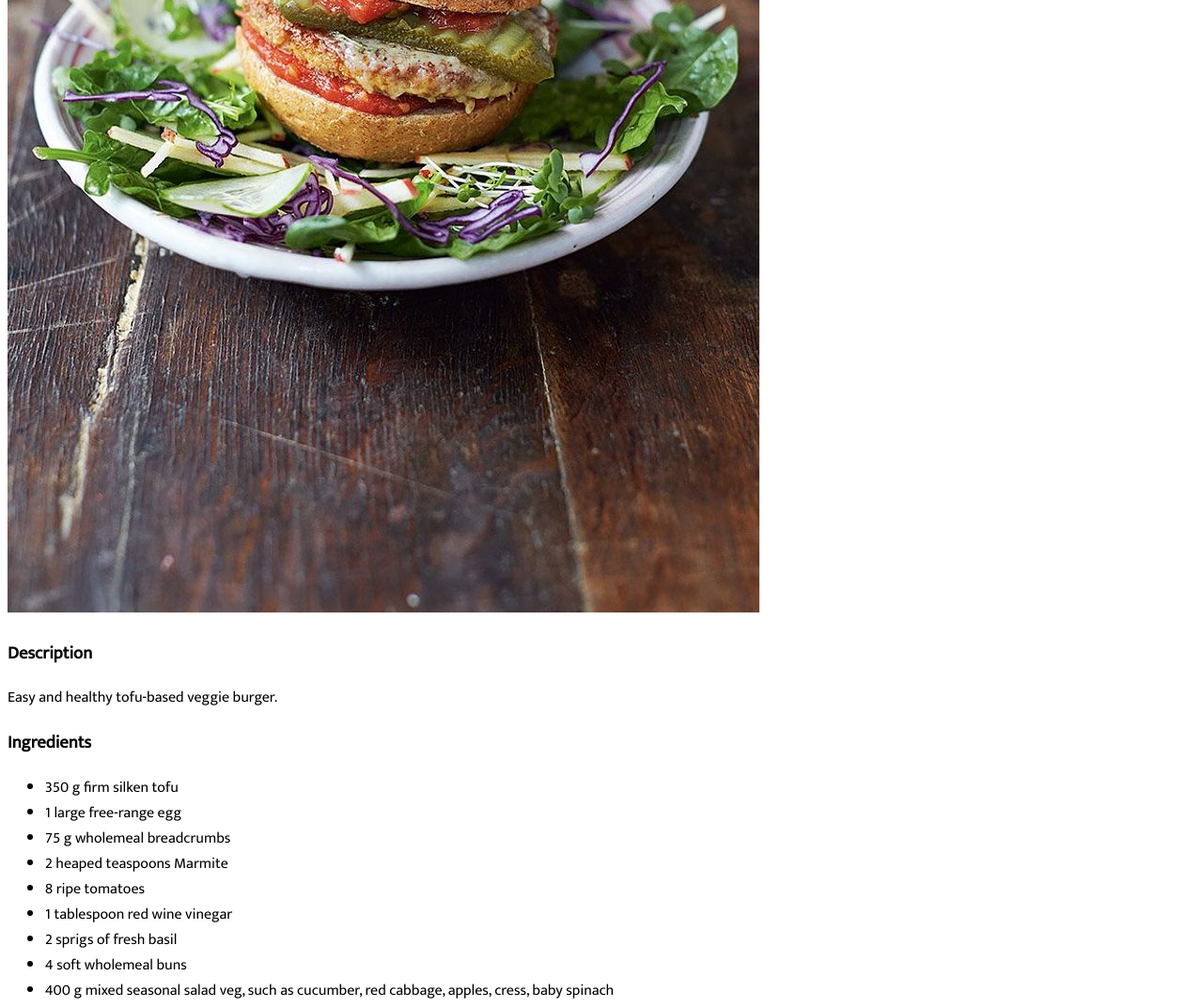
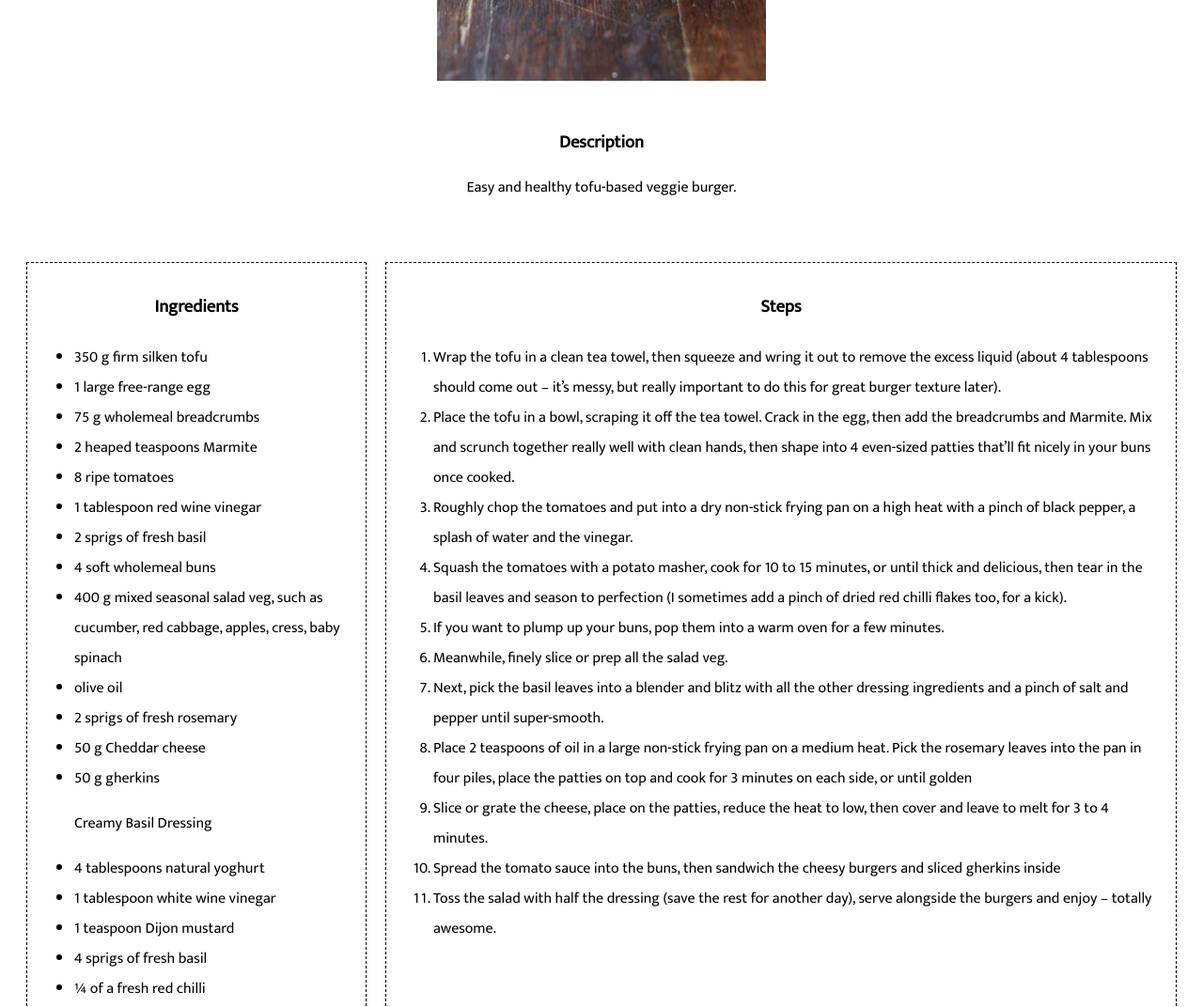
Before and after one commit to Ma-thyas/Project_Recipes, a plain HTML site: page recipes/tofu-burger.html in a window 1280 px wide. Shown: the part 600-1672 px from the top of the page at 94% size. Drawn offline with Linux system fonts and the light colour scheme.

Commit message:
css changes

```diff
--- a/recipes/tofu-burger.html
+++ b/recipes/tofu-burger.html
@@ -9,10 +9,14 @@
         <header><a href="/index.html">Home</a> </header>
         <h1>Veggie Burger</h1>
         <img class="recipe-img" src="/images/tofu-burger.jpeg" alt="tofu burger with fresh salad">
+        <div class="description">
             <h3>Description</h3>
             <p>Easy and healthy tofu-based veggie burger.</p>
+        </div>
+        <div class="ingredientsandsteps">
+            <div class="ingredients">
                 <h3>Ingredients</h3>
-        <ul>
+                <ul class="list-ing">
                     <li>350 g firm silken tofu</li>
                     <li>1 large free-range egg</li>
                     <li>75 g wholemeal breadcrumbs</li>
@@ -26,8 +30,6 @@
                     <li>2 sprigs of fresh rosemary</li>
                     <li>50 g Cheddar cheese</li>
                     <li>50 g gherkins</li>
-        </ul>
-        <ul>
                     <p >Creamy Basil Dressing</p>
                     <li>4 tablespoons natural yoghurt</li>
                     <li>1 tablespoon white wine vinegar</li>
@@ -35,8 +37,10 @@
                     <li>4 sprigs of fresh basil</li>
                     <li>¼ of a fresh red chilli</li>
                 </ul>
+            </div>
+            <div class="steps">
                 <h3>Steps</h3>
-        <ol>
+                <ol class="list-steps">
                     <li>Wrap the tofu in a clean tea towel, then squeeze and wring it out to remove the excess liquid (about 4 tablespoons should come out – it’s messy, but really important to do this for great burger texture later).</li>
                     <li>Place the tofu in a bowl, scraping it off the tea towel. Crack in the egg, then add the breadcrumbs and Marmite. Mix and scrunch together really well with clean hands, then shape into 4 even-sized patties that’ll fit nicely in your buns once cooked.</li>
                     <li>Roughly chop the tomatoes and put into a dry non-stick frying pan on a high heat with a pinch of black pepper, a splash of water and the vinegar.</li>
@@ -49,7 +53,8 @@
                     <li>Spread the tomato sauce into the buns, then sandwich the cheesy burgers and sliced gherkins inside</li>
                     <li>Toss the salad with half the dressing (save the rest for another day), serve alongside the burgers and enjoy – totally awesome.</li>
                 </ol>
-
+            </div>
+        </div>
     </body>
 
 </html>
--- a/style.css
+++ b/style.css
@@ -11,6 +11,7 @@ h1 {
      display: flex;
      flex-direction: row;
      justify-content: space-evenly;
+     margin-bottom: 40px;
  }
 
  .recipe {
@@ -30,11 +31,63 @@ h1 {
 }
 
 .index-recipe-title {
-    font-size: 20px;
-    font-weight: 100px;
-
+    font-size: 25px;
 }
 
 h1 {
     font-size: 50px;
 }
+
+.recipe-img {
+    display: block;
+    margin: auto;
+    width:350px;
+    height:500px;
+
+}
+
+.ingredientsandsteps {
+    display: flex;
+    flex-direction: row;
+    gap: 20px;
+    justify-content: center;
+    margin-left: 20px;
+    margin-right: 20px;
+    margin-bottom: 30px;
+
+}
+
+.description {
+    text-align: center;
+    margin-top: 50px;
+}
+
+
+.ingredients {
+
+    width: auto;
+    padding: 10px;
+    margin-top: 50px;
+    border: 1px dashed;
+    line-height: 2;
+
+
+}
+
+.steps {
+    width: auto;
+    padding: 10px;
+    margin-top: 50px;
+    border: 1px dashed;
+    line-height: 2;
+}
+
+.list-ing {
+    width: 300px;
+
+}
+
+
+h3 {
+    text-align: center;
+}
```
Also changed, not shown: recipes/chocolate-cake.html (+10 -3 lines), recipes/pho.html (+10 -2 lines). Lines whose indentation alone changed are shown as unchanged.
